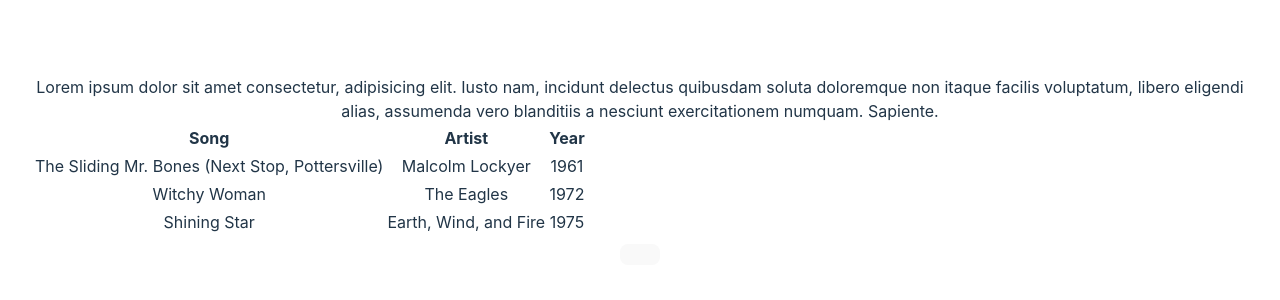
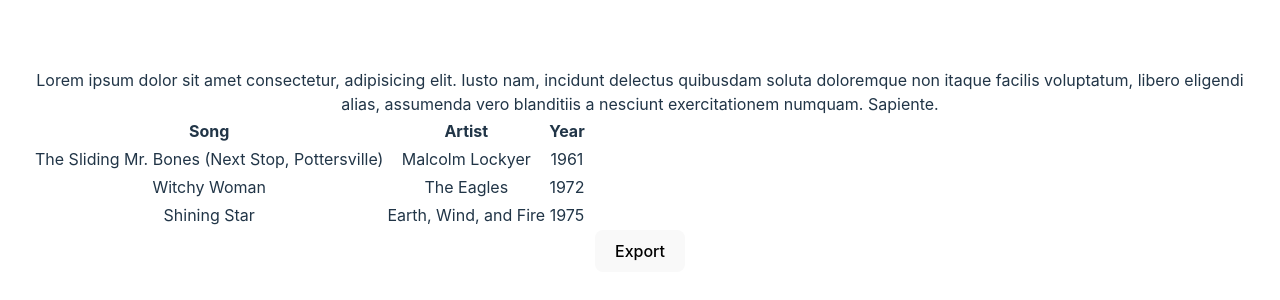
Before and after one commit to KellsWorks/vue-doc-exporter, a Vue app: page / in a window 1280 px wide. Shown: the part 230-530 px from the top of the page. Built offline with nearby package versions, Linux system fonts and the light colour scheme.

Commit message:
export button

```diff
--- a/package.json
+++ b/package.json
@@ -1,7 +1,7 @@
 {
   "name": "vue-doc-exporter",
   "author": "Kelvin Chidothi",
-  "version": "1.0.9",
+  "version": "1.1.0",
   "type": "module",
   "files": [
     "dist"
--- a/src/components/ExportToCsv.vue
+++ b/src/components/ExportToCsv.vue
@@ -1,6 +1,6 @@
 <template>
     <div v-bind="$attrs">
-      <button @click="exportToCsv(element, filename)"></button>
+      <button @click="exportToCsv(element, filename)">Export</button>
     </div>
   </template>
 
```
